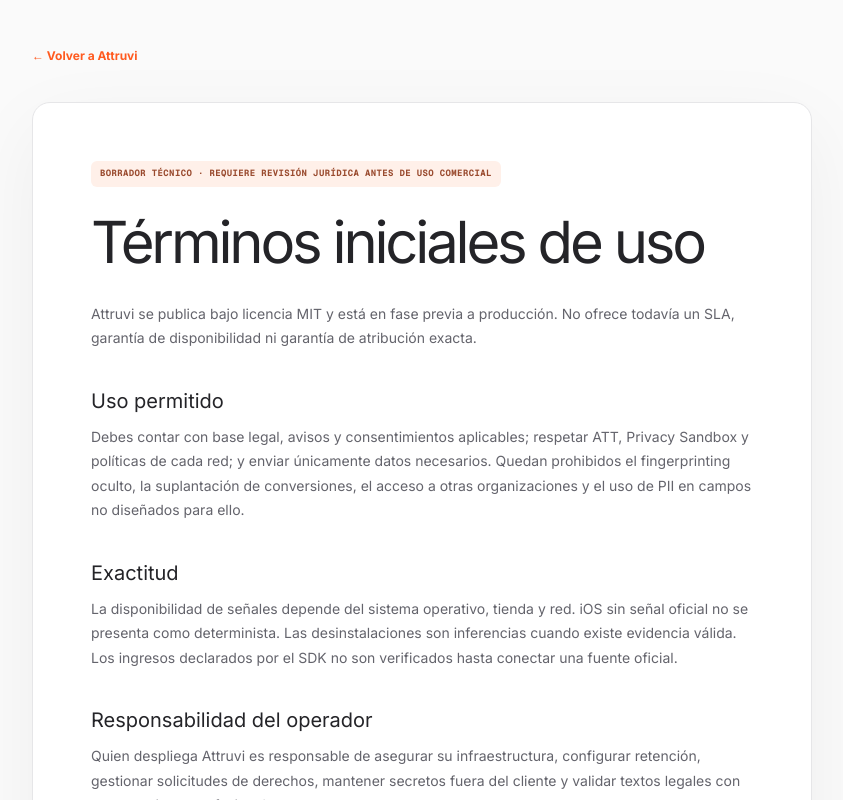
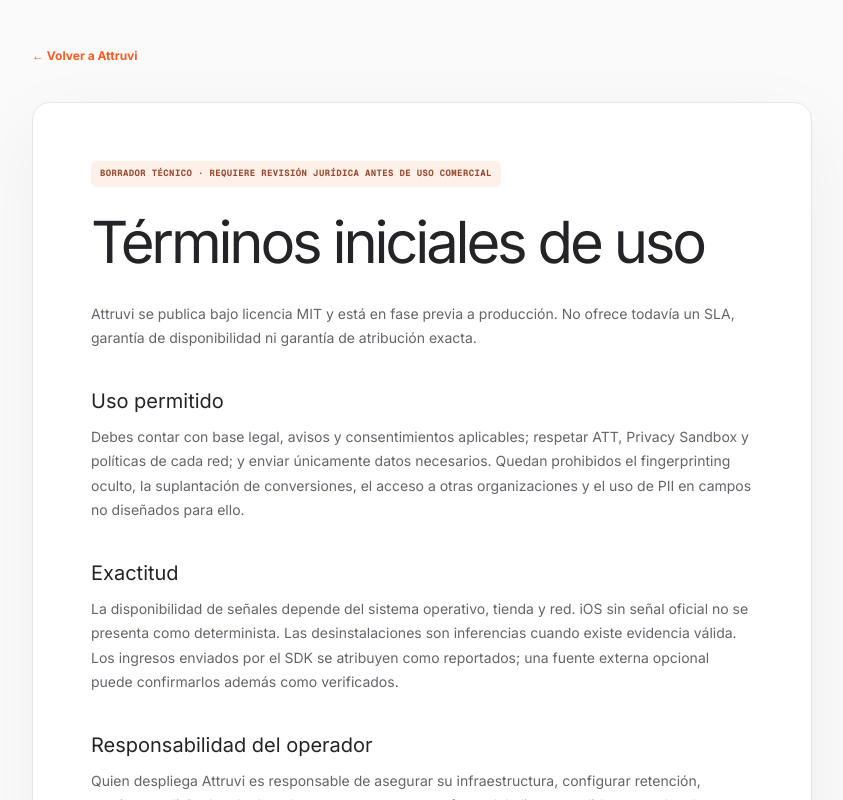
Before and after one commit to davidtrotonda/attruvi, a Next.js app: page /terms in a window 1280 px wide. Shown: the top 800 px of the page, without its empty margins (218-1061 px from the left). Built offline with nearby package versions, Linux system fonts and the light colour scheme.

Commit message:
docs: clarify tenant apps and SDK revenue

```diff
--- a/src/app/terms/page.tsx
+++ b/src/app/terms/page.tsx
@@ -13,7 +13,7 @@
       <h2>Uso permitido</h2>
       <p>Debes contar con base legal, avisos y consentimientos aplicables; respetar ATT, Privacy Sandbox y políticas de cada red; y enviar únicamente datos necesarios. Quedan prohibidos el fingerprinting oculto, la suplantación de conversiones, el acceso a otras organizaciones y el uso de PII en campos no diseñados para ello.</p>
       <h2>Exactitud</h2>
-      <p>La disponibilidad de señales depende del sistema operativo, tienda y red. iOS sin señal oficial no se presenta como determinista. Las desinstalaciones son inferencias cuando existe evidencia válida. Los ingresos declarados por el SDK no son verificados hasta conectar una fuente oficial.</p>
+      <p>La disponibilidad de señales depende del sistema operativo, tienda y red. iOS sin señal oficial no se presenta como determinista. Las desinstalaciones son inferencias cuando existe evidencia válida. Los ingresos enviados por el SDK se atribuyen como reportados; una fuente externa opcional puede confirmarlos además como verificados.</p>
       <h2>Responsabilidad del operador</h2>
       <p>Quien despliega Attruvi es responsable de asegurar su infraestructura, configurar retención, gestionar solicitudes de derechos, mantener secretos fuera del cliente y validar textos legales con asesoramiento profesional.</p>
       <h2>Software sin garantía</h2>
--- a/src/components/apps/app-form.tsx
+++ b/src/components/apps/app-form.tsx
@@ -41,7 +41,7 @@
       <div className="management-form-grid">
         <label className="field-span-two">
           <span>Nombre de la app</span>
-          <input defaultValue={app?.name ?? ""} maxLength={120} name="name" placeholder="Por ejemplo, Tourixy" required />
+          <input defaultValue={app?.name ?? ""} maxLength={120} name="name" placeholder="Por ejemplo, Mi aplicación" required />
           <FieldError errors={state.errors?.name} />
         </label>
         <fieldset className="platform-picker field-span-two">
--- a/src/components/onboarding/onboarding-form.tsx
+++ b/src/components/onboarding/onboarding-form.tsx
@@ -71,7 +71,7 @@
               defaultValue={draft.app_name ?? ""}
               maxLength={120}
               name="app_name"
-              placeholder="Por ejemplo, Tourixy"
+              placeholder="Por ejemplo, Mi aplicación"
               required
             />
             {state.errors?.appName ? <small>{state.errors.appName[0]}</small> : null}
```
Also changed, not shown: 7 other files (tests, documents, lock files or other folders).
